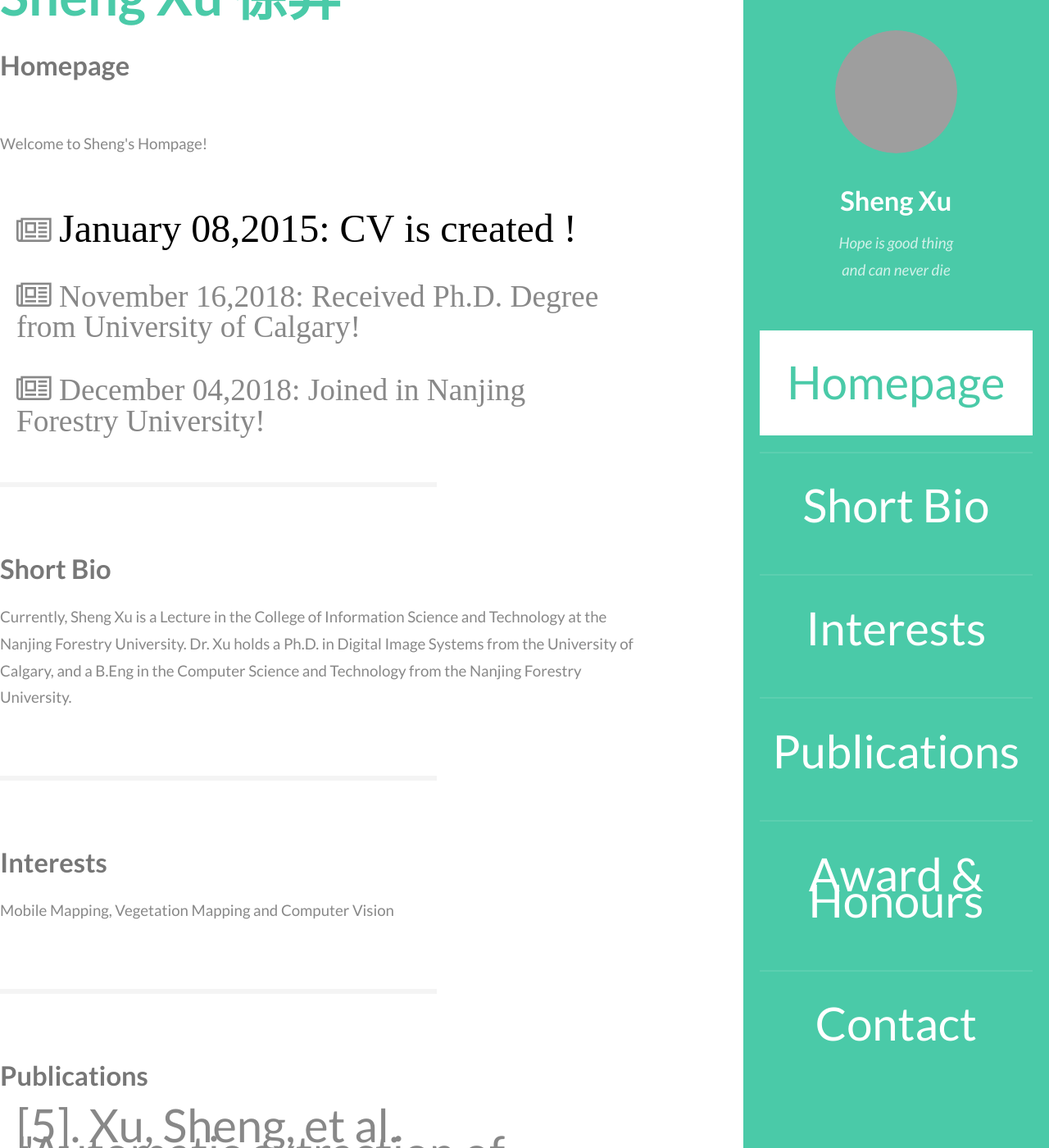
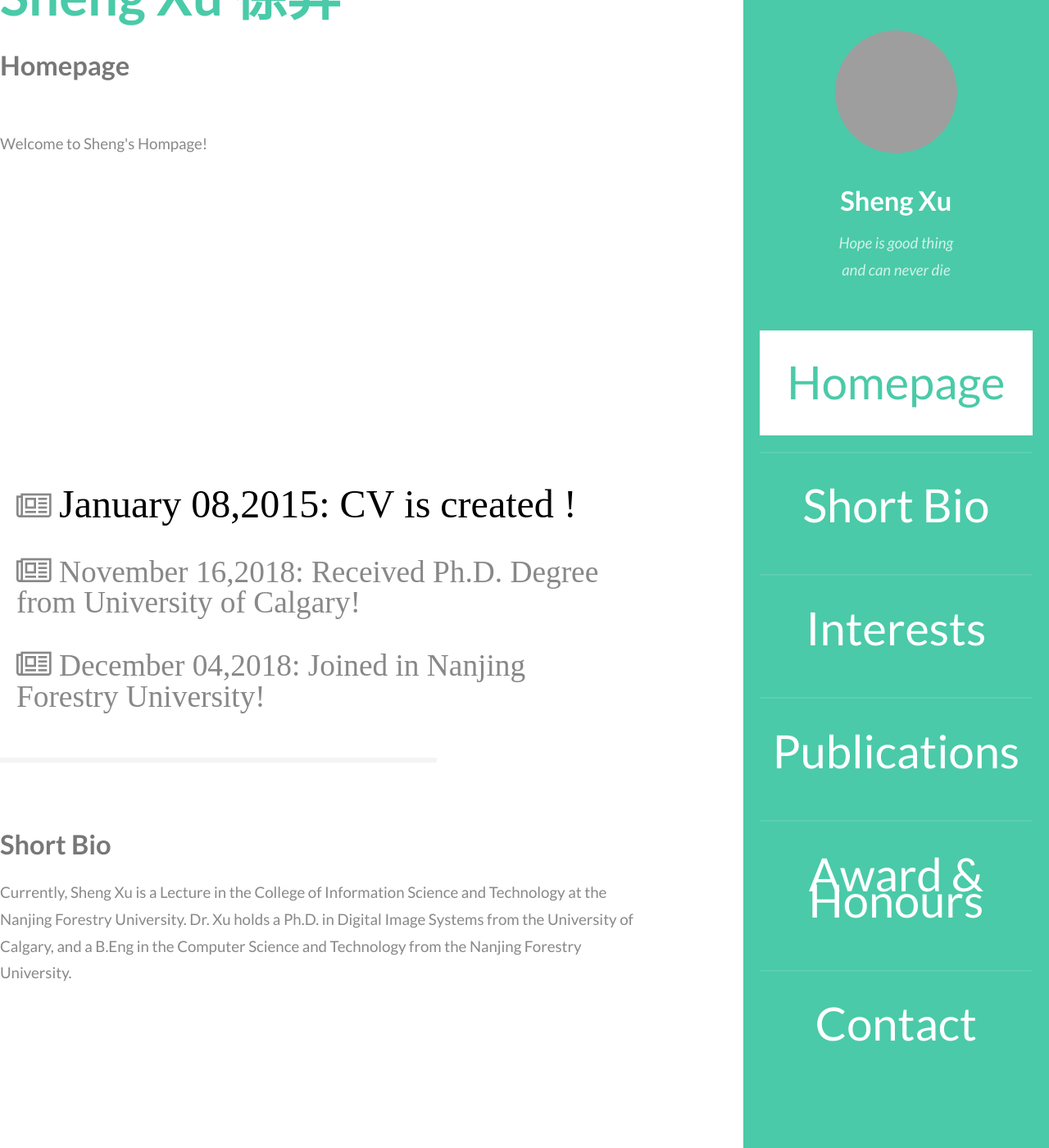
Before and after one commit to lostagex/shengxu, a Jekyll site: the page built from index.html, in a window 1280 px wide and 1400 px high, scrolled down 410 px. Shown: the whole window at 82% size. Built offline with Jekyll 4.4.1, drawn with Linux system fonts in a browser that asks for light colours; grey boxes are pictures that could not be loaded.

Commit message:
Update style.css

```diff
--- a/css/style.css
+++ b/css/style.css
@@ -17,7 +17,7 @@
 	body, input, select, textarea {
 		color: #888;
 		font-family: "Lato", sans-serif;
-		font-size: 30pt;
+		font-size: 3pt;
 		font-weight: 400;
 		line-height: 1.75em;
 	}
@@ -48,7 +48,7 @@
 	}
 
 	p {
-		margin: 0 0 2.25em 0;
+		margin: 0 0 20.25em 0;
 	}
 
 	h1, h2, h3, h4, h5, h6 {
```
